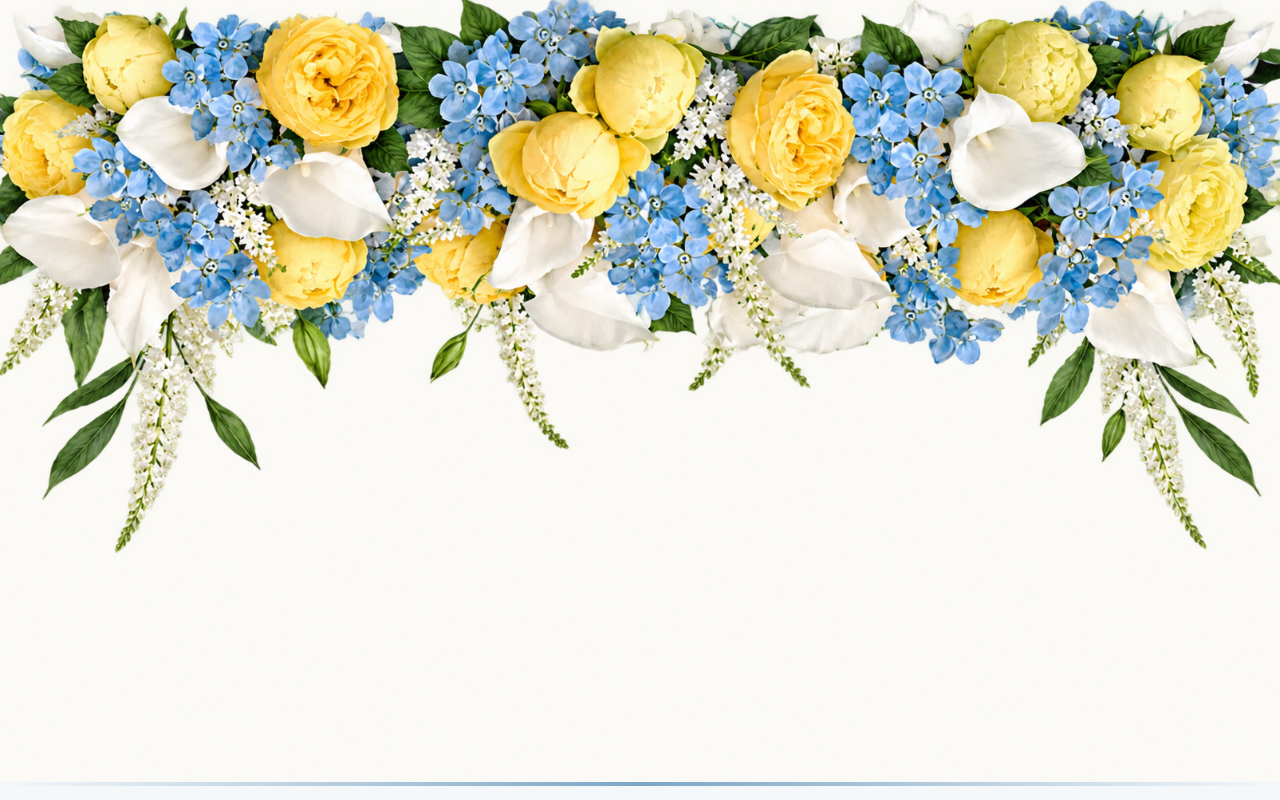
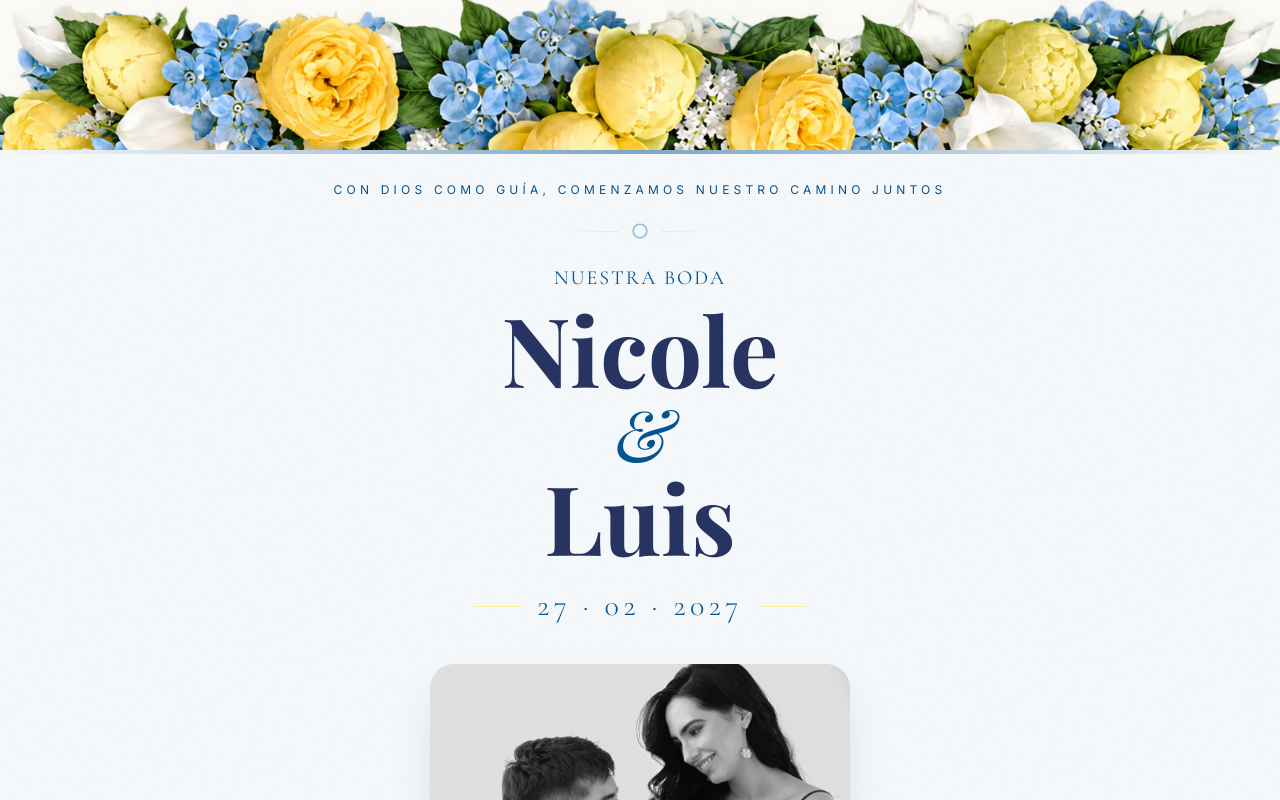
Before and after one commit to BastianVasquez/nicole-luis-wedding-nuevo, a Next.js app: page / in a window 1280 px wide. Shown: the top 800 px of the page. Built offline with nearby package versions, Linux system fonts and the light colour scheme; a web font is replaced by a local one.

Commit message:
Refactor ClosingFloral component for flip prop
Recortar espacio vacío de la flor superior

```diff
--- a/components/ClosingFloral.js
+++ b/components/ClosingFloral.js
@@ -1,13 +1,31 @@
 // Franja floral decorativa (foto real, fondo transparente) que enmarca la
 // invitación: arriba de todo (dada vuelta 180°) y antes del cierre.
+//
+// La versión de arriba ("flip") se recorta visualmente con CSS para
+// eliminar el espacio vacío que queda debajo de las flores al girar la
+// imagen, así no se aleja tanto del saludo.
 export default function ClosingFloral({ flip = false }) {
+  if (flip) {
+    return (
+      <div className="w-full overflow-hidden pointer-events-none select-none" style={{ maxHeight: 150 }}>
+        <img
+          src="/images/floral-final.png"
+          alt=""
+          aria-hidden="true"
+          className="w-full h-auto rotate-180 object-cover"
+          style={{ objectPosition: 'top' }}
+        />
+      </div>
+    )
+  }
+
   return (
     <div className="w-full overflow-hidden pointer-events-none select-none">
       <img
         src="/images/floral-final.png"
         alt=""
         aria-hidden="true"
-        className={`w-full h-auto ${flip ? 'rotate-180' : ''}`}
+        className="w-full h-auto"
       />
     </div>
   )
```
